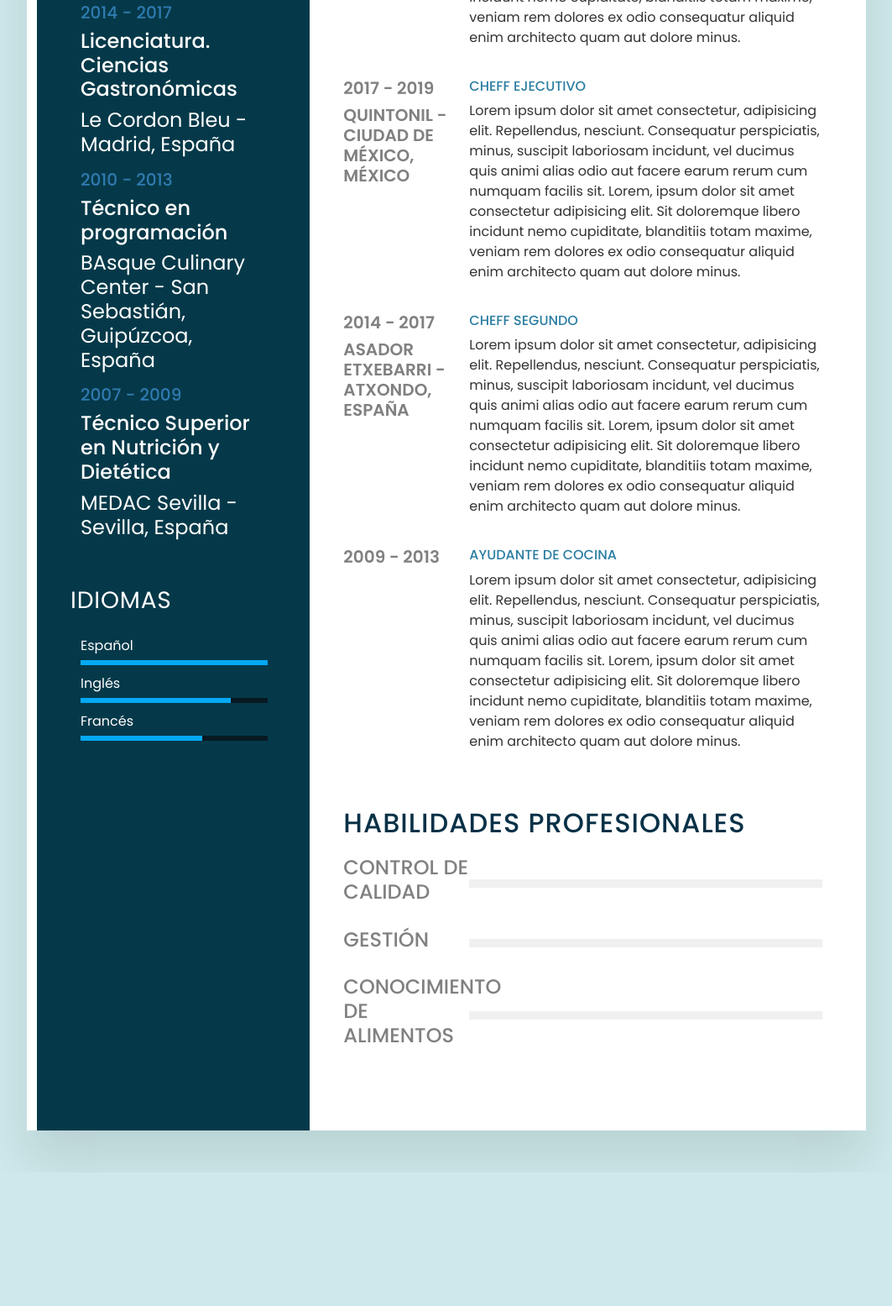
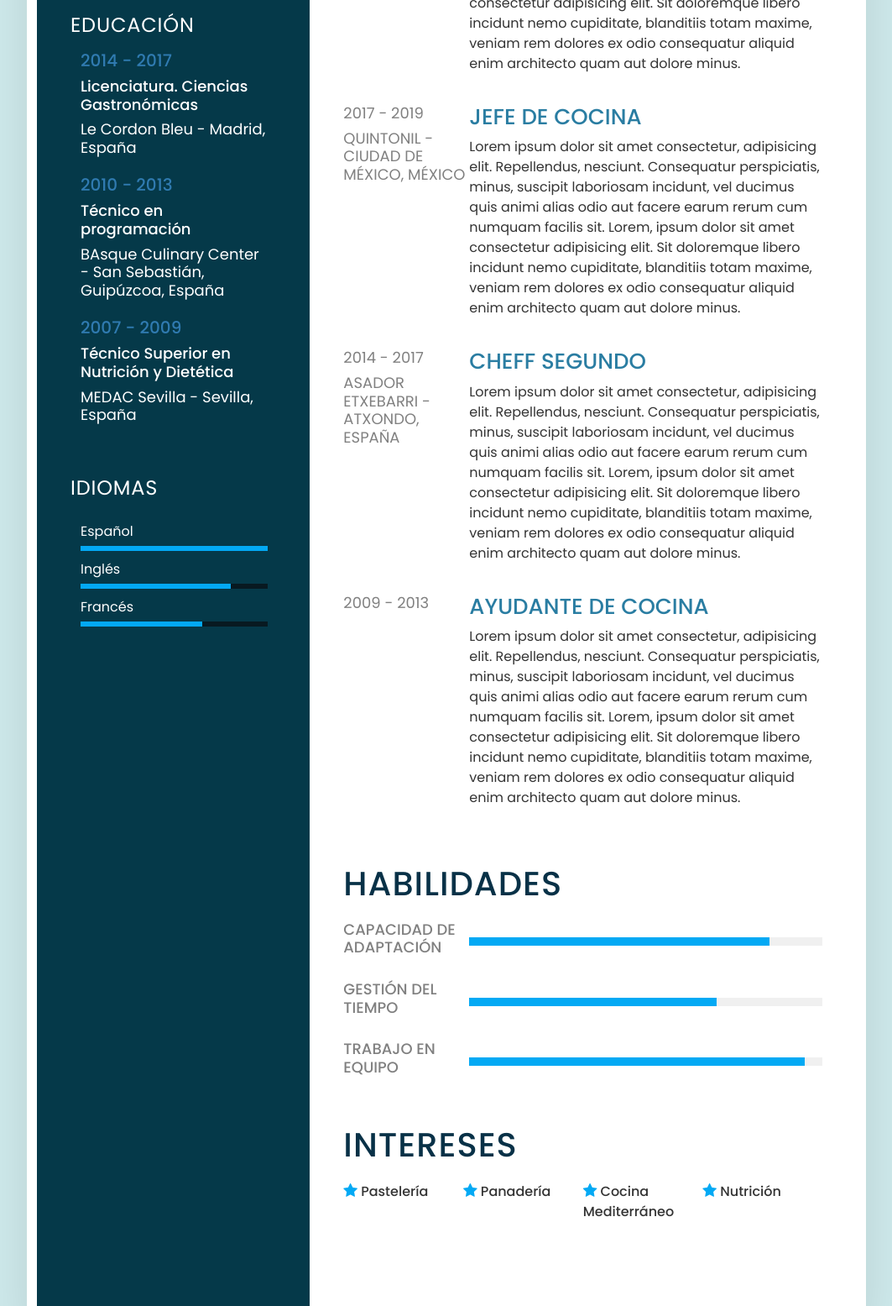
Before and after one commit to rasalvo92/cv_arg_pro, a plain HTML site: page index.html in a window 1280 px wide. Shown: the part 793-2348 px from the top of the page at 84% size, without its empty margins (108-1171 px from the left). Before the commit the page ends 2189 px from the top, so only its background shows below. Drawn offline with nearby package versions, Linux system fonts and the light colour scheme.

Commit message:
+css 2.9

```diff
--- a/index.html
+++ b/index.html
@@ -43,7 +43,7 @@
                 <h2>Daniel Seemann<br><span>Cheff</span></h2>
             </div>
             <div class="infoContacto">
-                <h3 class="title fs-5">Información de Contacto</h3>
+                <h3 class="title fs-4">Información de Contacto</h3>
                 <ul>
                     <li>
                         <span class="icono"><i class="fa fa-phone-square" aria-hidden="true"></i></span>
@@ -68,7 +68,7 @@
                 </ul>
             </div>
             <div class="infoContacto Educacion">
-                <h3 class="title">Educación</h3>
+                <h3 class="title fs-4">Educación</h3>
                 <ul>
                     <li>
                         <h5>2014 - 2017</h5>
@@ -88,7 +88,7 @@
                 </ul>
             </div>
             <div class="infoContacto idiomas">
-                <h3 class="title">Idiomas</h3>
+                <h3 class="title fs-4">Idiomas</h3>
                 <ul>
                     <li>
                         <span class="texto">Español</span>
@@ -114,14 +114,13 @@
 
         <div class="rightside">
             <div class="acerca">
-                <h2 class="title2">Perfil</h2>
-                <p>Lorem ipsum, dolor sit amet consectetur adipisicing elit. Voluptatem consequuntur eum enim laudantium a nulla, odit animi veritatis fugiat quia rerum voluptatibus! Nulla omnis atque animi sunt corrupti veniam deserunt.<br><br> Lorem ipsum
+                <h2 class="title2 fs-1">Perfil</h2>
+                    <p>Lorem ipsum, dolor sit amet consectetur adipisicing elit. Voluptatem consequuntur eum enim laudantium a nulla, odit animi veritatis fugiat quia rerum voluptatibus! Nulla omnis atque animi sunt corrupti veniam deserunt.<br><br> Lorem ipsum
                     dolor sit amet consectetur adipisicing elit. Nostrum, consequatur mollitia quod temporibus aperiam ipsa cupiditate tempore blanditiis exercitationem aliquid dolorum esse aut debitis laudantium ea quae unde ex suscipit. Lorem ipsum
-                    dolor sit amet consectetur adipisicing elit.<br><br> Eaque esse, neque maiores quas quae alias? Similique, consequuntur quis excepturi ipsa quaerat autem aliquam id unde adipisci quibusdam perspiciatis inventore velit? Lorem ipsum
-                    dolor sit amet consectetur, adipisicing elit. Odit, labore.</p>
+                    dolor sit amet consectetur adipisicing elit.<br><br> Eaque esse, neque maiores quas quae alias? Similique, consequuntur quis excepturi ipsa quaerat autem aliquam id unde adipisci quibusdam perspiciatis inventore velit? Lorem ipsum dolor sit amet consectetur, adipisicing elit. Odit, labore.</p>
             </div>
             <div class="acerca">
-                <h2 class="title2">Experiencia</h2>
+                <h2 class="title2 fs-1">Experiencia</h2>
                 <div class="box">
                     <div class="tiempo_empresa">
                         <h5>2019 - Presente</h5>
@@ -130,7 +129,7 @@
                     <div class="text">
                         <h4>Cheff Profesional</h4>
                         <p>Lorem ipsum dolor sit amet consectetur, adipisicing elit. Repellendus, nesciunt. Consequatur perspiciatis, minus, suscipit laboriosam incidunt, vel ducimus quis animi alias odio aut facere earum rerum cum numquam facilis sit. Lorem,
-                            ipsum dolor sit amet consectetur adipisicing elit. Sit doloremque libero incidunt nemo cupiditate, blanditiis totam maxime, veniam rem dolores ex odio consequatur aliquid enim architecto quam aut dolore minus.</p>
+                        ipsum dolor sit amet consectetur adipisicing elit. Sit doloremque libero incidunt nemo cupiditate, blanditiis totam maxime, veniam rem dolores ex odio consequatur aliquid enim architecto quam aut dolore minus.</p>
                     </div>
                 </div>
                 <div class="box">
@@ -139,9 +138,9 @@
                         <h5>Quintonil - Ciudad de México, México</h5>
                     </div>
                     <div class="text">
-                        <h4>Cheff Ejecutivo</h4>
+                        <h4>Jefe de Cocina</h4>
                         <p>Lorem ipsum dolor sit amet consectetur, adipisicing elit. Repellendus, nesciunt. Consequatur perspiciatis, minus, suscipit laboriosam incidunt, vel ducimus quis animi alias odio aut facere earum rerum cum numquam facilis sit. Lorem,
-                            ipsum dolor sit amet consectetur adipisicing elit. Sit doloremque libero incidunt nemo cupiditate, blanditiis totam maxime, veniam rem dolores ex odio consequatur aliquid enim architecto quam aut dolore minus.
+                        ipsum dolor sit amet consectetur adipisicing elit. Sit doloremque libero incidunt nemo cupiditate, blanditiis totam maxime, veniam rem dolores ex odio consequatur aliquid enim architecto quam aut dolore minus.
                         </p>
                     </div>
                 </div>
@@ -153,7 +152,7 @@
                     <div class="text">
                         <h4>Cheff segundo</h4>
                         <p>Lorem ipsum dolor sit amet consectetur, adipisicing elit. Repellendus, nesciunt. Consequatur perspiciatis, minus, suscipit laboriosam incidunt, vel ducimus quis animi alias odio aut facere earum rerum cum numquam facilis sit. Lorem,
-                            ipsum dolor sit amet consectetur adipisicing elit. Sit doloremque libero incidunt nemo cupiditate, blanditiis totam maxime, veniam rem dolores ex odio consequatur aliquid enim architecto quam aut dolore minus.</p>
+                        ipsum dolor sit amet consectetur adipisicing elit. Sit doloremque libero incidunt nemo cupiditate, blanditiis totam maxime, veniam rem dolores ex odio consequatur aliquid enim architecto quam aut dolore minus.</p>
                     </div>
                 </div>
                 <div class="box">
@@ -163,29 +162,52 @@
                     </div>
                     <div class="text">
                         <h4>Ayudante de Cocina</h4>
-                        <p>Lorem ipsum dolor sit amet consectetur, adipisicing elit. Repellendus, nesciunt. Consequatur perspiciatis, minus, suscipit laboriosam incidunt, vel ducimus quis animi alias odio aut facere earum rerum cum numquam facilis sit. Lorem,
-                            ipsum dolor sit amet consectetur adipisicing elit. Sit doloremque libero incidunt nemo cupiditate, blanditiis totam maxime, veniam rem dolores ex odio consequatur aliquid enim architecto quam aut dolore minus.</p>
+                        <p>Lorem ipsum dolor sit amet consectetur, adipisicing elit. Repellendus, nesciunt. Consequatur perspiciatis, minus, suscipit laboriosam incidunt, vel ducimus quis animi alias odio aut facere earum rerum cum numquam facilis sit.
+                        Lorem, ipsum dolor sit amet consectetur adipisicing elit. Sit doloremque libero incidunt nemo cupiditate, blanditiis totam maxime, veniam rem dolores ex odio consequatur aliquid enim architecto quam aut dolore minus.</p>
                     </div>
                 </div>
             </div>
             <div class="acerca Habilidades">
-                <h2 class="title2">Habilidades Profesionales</h2>
+                <h2 class="title2 fs-1">Habilidades</h2>
                 <div class="box">
-                    <h4>Control de Calidad</h4>
-                    <div class="porcentaje"></div>
+                    <h4>Capacidad de Adaptación</h4>
+                    <div class="porcentaje">
+                        <div style="width: 85%;"></div>
+                    </div>
                 </div>
                 <div class="box">
-                    <h4>Gestión</h4>
-                    <div class="porcentaje"></div>
+                    <h4>Gestión del Tiempo</h4>
+                    <div class="porcentaje">
+                        <div style="width: 70%;"></div>
+                </div>
                 </div>
                 <div class="box">
-                    <h4>Conocimiento de alimentos</h4>
-                    <div class="porcentaje"></div>
+                    <h4>Trabajo en Equipo</h4>
+                    <div class="porcentaje">
+                        <div style="width: 95%;"></div>
                 </div>
-
+                </div>
+            </div>
+            <div class="acerca Intereses">
+                <h2 class="title2 fs-1">Intereses</h2>
+                <ul>
+                    <li><i class="fa fa-star" aria-hidden="true"></i>
+                        Pastelería</li>
+                    <li><i class="fa fa-star" aria-hidden="true"></i>
+                        Panadería</li>
+                    <li><i class="fa fa-star" aria-hidden="true"></i>
+                        Cocina Mediterráneo</li>
+                    <li><i class="fa fa-star" aria-hidden="true"></i>
+                        Nutrición</li>
+                </ul>
             </div>
         </div>
     </div>
+
+
+
+
+
+
 </body>
-
 </html>
--- a/styles.css
+++ b/styles.css
@@ -4,24 +4,23 @@
 
 /*============================================================================*/
 
-* {
+*{
     margin: 0;
     padding: 0;
     box-sizing: border-box;
     font-family: 'Poppins', sans-serif;
 }
 
-
 /*Variables CSS
 :root {
-    --header-height: ;
+--header-height: ;
 }
 */
 
-
 /*Colores*/
 
-body {
+body
+{
     background: #cee9eb;
     display: flex;
     justify-content: center;
@@ -29,9 +28,9 @@ body {
     min-height: 100vh;
 }
 
-.containerNav {
-    z-index: 10000;
-    /*always on top navbar?*/
+.containerNav
+{
+    z-index: 10000; /*always on top navbar?*/
     height: 75px;
     width: 100%;
     max-height: 50px;
@@ -43,7 +42,8 @@ body {
     float: left;
 }
 
-.container {
+.container
+{
     position: relative;
     width: 100%;
     max-width: 1000px;
@@ -55,13 +55,15 @@ body {
     box-shadow: 0 35px 55px rgba(0, 0, 0, 0.1);
 }
 
-.container .leftside {
+.container .leftside
+{
     position: relative;
     background: #053949;
     padding: 40px;
 }
 
-.profileTxt {
+.profileTxt
+{
     position: relative;
     display: flex;
     flex-direction: column;
@@ -70,7 +72,8 @@ body {
     border-bottom: 1px solid rgba(255, 255, 255, 0.2);
 }
 
-.profileTxt .imgBx {
+.profileTxt .imgBx
+{
     position: relative;
     width: 200px;
     height: 200px;
@@ -78,7 +81,8 @@ body {
     overflow: hidden;
 }
 
-.profileTxt .imgBx img {
+.profileTxt .imgBx img
+{
     position: absolute;
     top: 0;
     left: 0;
@@ -87,9 +91,7 @@ body {
     object-fit: cover;
 }
 
-.profileTxt h2
-/*DAniel Seemann*/
-
+.profileTxt h2  /*DAniel Seemann*/
 {
     color: #ffffff;
     font-size: 1.5em;
@@ -100,23 +102,22 @@ body {
     line-height: 1.4em;
 }
 
-.profileTxt h2 span
-/* cheff*/
-
+.profileTxt h2 span /* cheff*/
 {
     font-size: 0.8em;
     font-weight: 300;
 }
 
-
 /****************************************************************/
 
-.infoContacto {
+.infoContacto
+{
     padding-top: 20px;
     padding-bottom: 20px;
 }
 
-.title {
+.title
+{
     color: #fff;
     text-transform: uppercase;
     font-weight: 100;
@@ -124,77 +125,89 @@ body {
     margin-bottom: 25px;
 }
 
-.texto {
+.texto
+{
     color: #fff;
     text-align: justify;
 }
 
-.infoContacto ul {
+.infoContacto ul
+{
     position: relative;
     margin-left: 2px;
 }
 
-.infoContacto ul li {
+.infoContacto ul li
+{
     position: relative;
     list-style: none;
     margin: 10px;
     cursor: pointer;
 }
+.infoContacto h4
+{
+    font-size: 18px;
+    font-weight: 100;
+}
 
-.infoContacto ul li .icono {
+.infoContacto ul li .icono
+{
     display: inline-block;
     width: 30px;
-    font-size: 18px;
+    font-size: 25px;
     color: #307bb1;
 }
 
-ul {
+ul
+{
     padding-left: 0;
 }
-
-
-/**por alguna razón no me cambia el color de todos los íconos*/
-
-
-/**30 MIN DPS : ERA UN /SPAN!!! "*/
-
-.infoContacto.Educacion ul li span {
-    color: #fff;
-    font-weight: 300;
+h4
+{
+    font-size: 18px;
 }
 
+.infoContacto.Educacion ul li span
+{
+    color: #fff;
+    font-weight: 100;
+}
 
 /****************************************************************/
 
-.infoContacto.Educacion li {
-    margin-bottom: 15px;
+.infoContacto.Educacion li
+{
+    margin-bottom: 22px;
 }
 
-.infoContacto.Educacion h5 {
+.infoContacto.Educacion h5
+{
     color: #307bb1;
     font-weight: 500;
 }
 
-.infoContacto.Educacion h4:nth-child(2) {
+.infoContacto.Educacion h4:nth-child(2)
+{
     color: #fff;
     font-weight: 500;
 }
 
-.infoContacto.Educacion h4 {
+.infoContacto.Educacion h4
+{
     color: #fff;
-    font-weight: 300;
+    font-weight: 100;
 }
 
-.infoContacto.Educacion h3 {
+.infoContacto.Educacion h3
+{
     color: #ffffff;
     margin-top: 15px;
     margin-bottom: 15px;
 }
-
-
 /****************************************************************/
 
-.infoContacto.idiomas .porcentaje {
+.infoContacto.idiomas .porcentaje
+{
     position: relative;
     width: 100%;
     height: 6px;
@@ -203,7 +216,8 @@ ul {
     margin-top: 5px;
 }
 
-.infoContacto.idiomas .porcentaje div {
+.infoContacto.idiomas .porcentaje div
+{
     position: absolute;
     top: 0;
     left: 0;
@@ -211,57 +225,68 @@ ul {
     background: #03a9f4;
 }
 
-
 /****************************************************************/
 
-.container .rightside {
+.container .rightside
+{
     position: relative;
     background: #fff;
     padding: 40px;
 }
 
-.acerca {
+.acerca
+{
     margin-bottom: 50px;
 }
 
-.acerta:last-child {
+.acerta:last-child
+{
     margin-bottom: 0;
 }
 
-.title2 {
+.title2
+{
     color: #083147;
     text-transform: uppercase;
     letter-spacing: 1px;
     margin-bottom: 10px;
 }
 
-p {
+p
+{
     color: #333;
+    font-size: 16px;
 }
 
-.acerca .box {
+.acerca .box
+{
     display: flex;
     flex-direction: row;
     margin: 20px 0;
 }
 
-.acerca .box .tiempo_empresa {
+.acerca .box .tiempo_empresa
+{
     min-width: 150px;
 }
 
-.acerca .box .tiempo_empresa h5 {
+.acerca .box .tiempo_empresa h5
+{
     text-transform: uppercase;
     color: grey;
-    font-weight: 600;
+    font-weight: 400;
+    font-size: 18px;
 }
 
-.acerca .box .text h4 {
+.acerca .box .text h4
+{
     text-transform: uppercase;
     color: #2a7da2;
-    font-size: 16px;
+    font-size: 26px;
 }
 
-.Habilidades .box {
+.Habilidades .box
+{
     position: relative;
     width: 100%;
     display: grid;
@@ -270,15 +295,52 @@ p {
     align-items: center;
 }
 
-.Habilidades .box h4 {
+.Habilidades .box h4
+{
     text-transform: uppercase;
     color: grey;
     font-weight: 500;
 }
 
-.Habilidades .box .porcentaje {
+.Habilidades .box .porcentaje
+{
     position: relative;
     width: 100%;
     height: 10px;
     background: #f0f0f0;
 }
+
+.Habilidades .box .porcentaje div
+{
+    position: absolute;
+    top: 0;
+    left: 0;
+    height: 100%;
+    background: #03a9f4;
+}
+.Intereses ul
+{
+    display: grid;
+    grid-template-columns: repeat(4,1fr);
+}
+.Intereses ul li
+{
+    list-style: none;
+    color: #333;
+    font-weight: 500;
+    margin: 10px 0;
+}
+.Intereses ul li .fa
+{
+    color: #03a9f4;
+    font-size: 18px;
+}
+
+@media (max-width: 1000px)
+{
+    .container
+    {
+        margin: 10px;
+        grid-template-columns: 1fr 2fr;
+    }
+}
```
